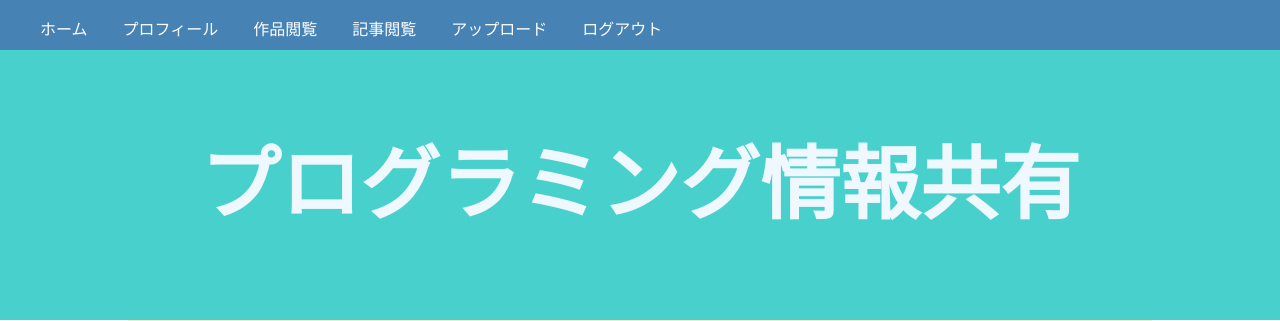
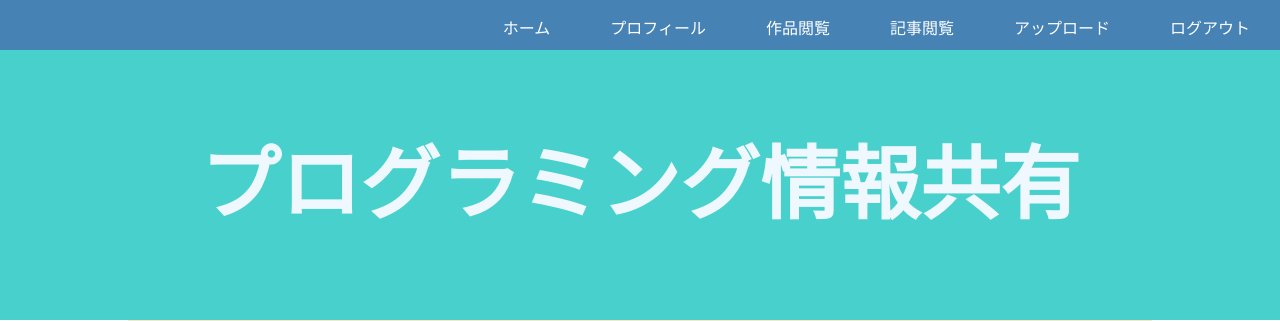
Before and after one commit to Shibabakainu/yakiniku, a PHP site: page /home.php in a window 1280 px wide. Shown: the top 321 px of the page. Run offline with PHP 8.4, Linux system fonts and the light colour scheme.

Commit message:
navigation bar fixed

```diff
--- a/nav.php
+++ b/nav.php
@@ -1,13 +1,10 @@
 <link rel="stylesheet" href="styles/nav.css">
 
 <nav>
-    <ul>
-        <li><a href="home.php">ホーム</a></li>
-        <li><a href="profile">プロフィール</a></li>  <!-- リンク先なし -->
-        <li><a href="view.php">作品閲覧</a></li>
-        <li><a href="view.php">記事閲覧</a></li>    <!-- リンク先未作成 -->
-        <li><a href="upload.php">アップロード</a></li>
-        <li><a href="logout">ログアウト</a></li> <!-- リンク先なし -->
-
-    </ul>
+    <a href="logout">ログアウト</a> <!-- リンク先なし -->
+    <a href="upload.php">アップロード</a>
+    <a href="view.php">記事閲覧</a>    <!-- リンク先未作成 -->
+    <a href="view.php">作品閲覧</a>
+    <a href="profile">プロフィール</a>  <!-- リンク先なし -->
+    <a href="home.php">ホーム</a>
 </nav>
--- a/styles/nav.css
+++ b/styles/nav.css
@@ -9,17 +9,15 @@ nav {
     width: 100%;
     height: 50px;
 }
-ul {
-    display: flex;
-}
-li {
-    list-style: none;
-}
+
 a {
+    float: right;
     display: block;
+    color: white;
+    text-align: center;
     text-decoration: none;
-    color: white;
-    margin-right: 35px;
+    padding: 15px 30px;
+    transition: 0.5s ease;
 }
 
 a:hover {
```
